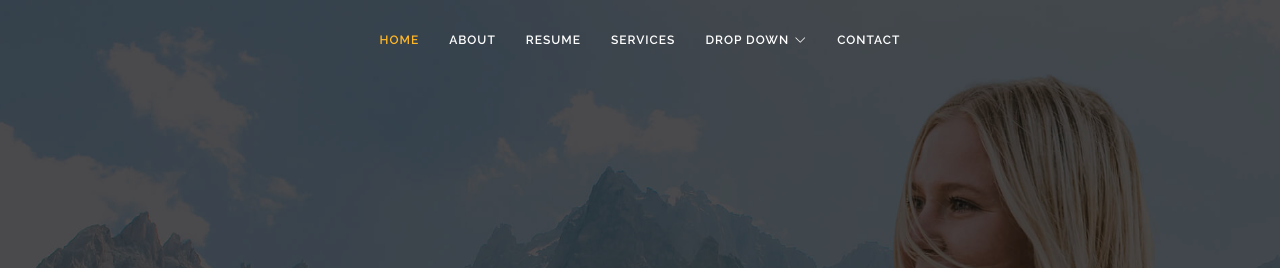
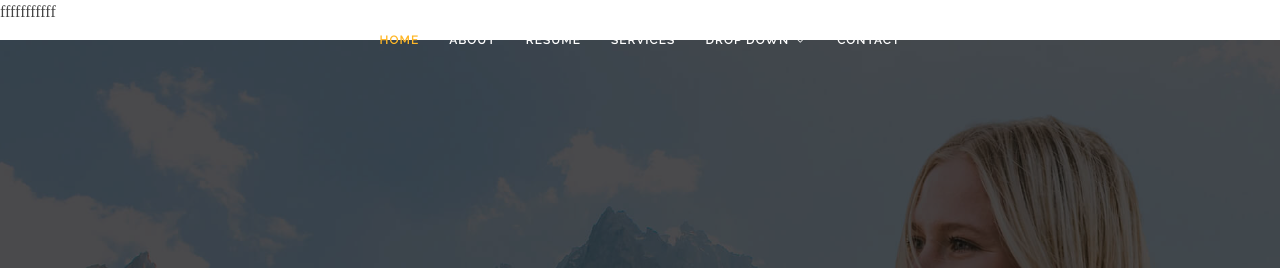
Before and after one commit to oumiz123/webhosting01, a plain HTML site: page index.html in a window 1280 px wide. Shown: the top 268 px of the page. Drawn offline with Linux system fonts and the light colour scheme; a web font is replaced by a local one.

Commit message:
Update index.html

```diff
--- a/index.html
+++ b/index.html
@@ -31,7 +31,7 @@
 </head>
 
 <body>
-
+<p>fffffffffff</p>
   <!-- ======= Header ======= -->
   <header id="header" class="fixed-top d-flex justify-content-center align-items-center header-transparent">
 
```
